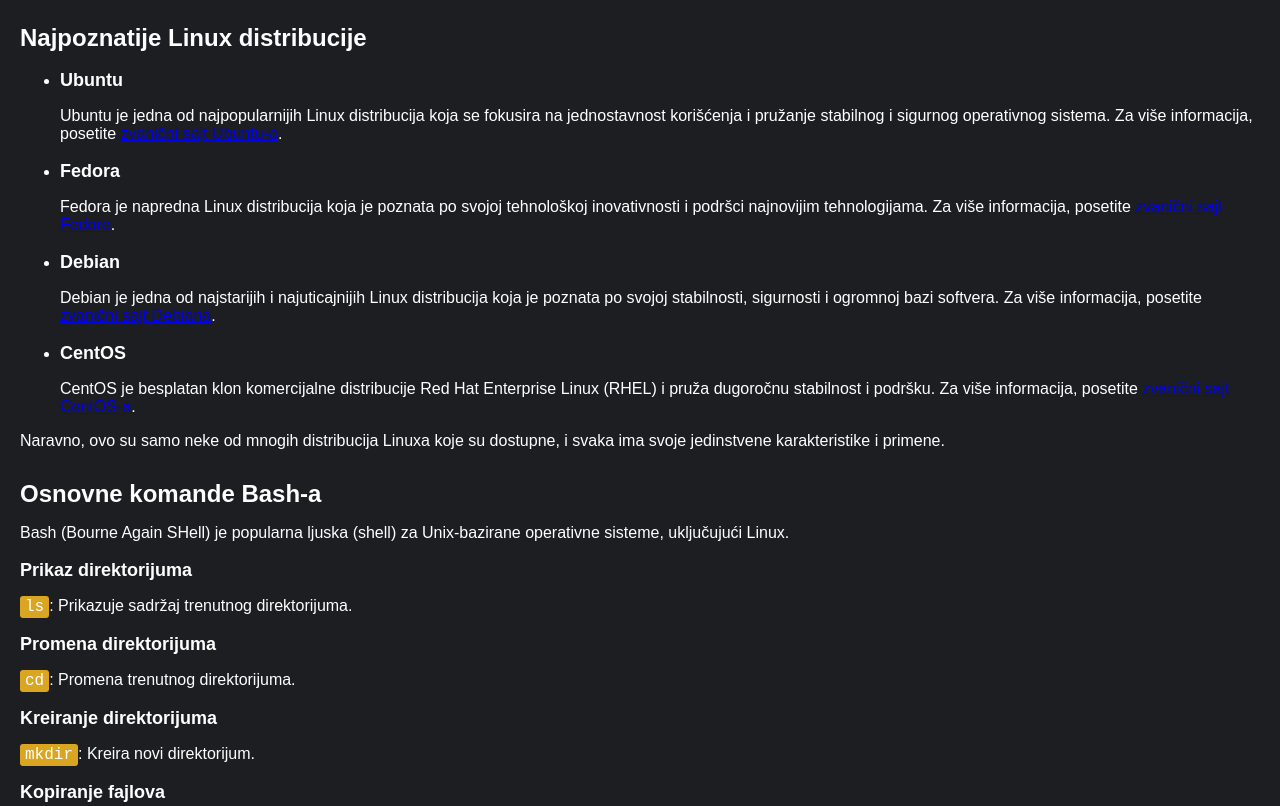
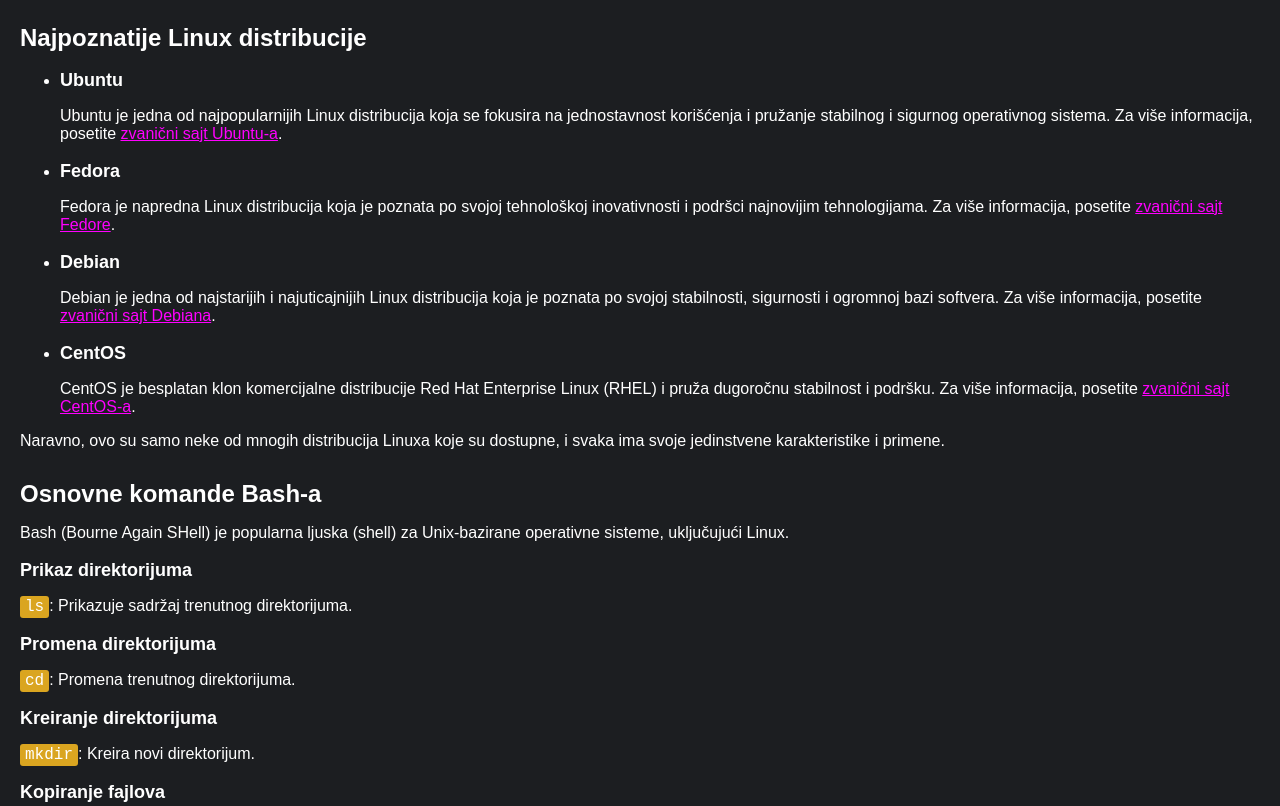
Before and after one commit to vnsgzX/vnsgzX.github.io, a plain HTML site: page index.html in a window 1280 px wide. Shown: the part 1540-2346 px from the top of the page. Drawn offline with Linux system fonts and the light colour scheme.

Commit message:
Update index.html

```diff
--- a/index.html
+++ b/index.html
@@ -5,6 +5,11 @@
   <title>Osnovno o Linuxu</title>
   <link rel="stylesheet" type="text/css" href="style.css">
   <link rel="icon" href="linux.png" type="image/x-icon">
+  <style>
+    a {
+      color: magenta;
+    }
+  </style>
 </head>
 <body>
   <header>
@@ -62,19 +67,19 @@
           <ul>
             <li>
               <h3>Ubuntu</h3>
-              <p>Ubuntu je jedna od najpopularnijih Linux distribucija koja se fokusira na jednostavnost korišćenja i pružanje stabilnog i sigurnog operativnog sistema. Za više informacija, posetite <a href="https://ubuntu.com" color="magenta">zvanični sajt Ubuntu-a</a>.</p>
+              <p>Ubuntu je jedna od najpopularnijih Linux distribucija koja se fokusira na jednostavnost korišćenja i pružanje stabilnog i sigurnog operativnog sistema. Za više informacija, posetite <a href="https://ubuntu.com">zvanični sajt Ubuntu-a</a>.</p>
             </li>
             <li>
               <h3>Fedora</h3>
-              <p>Fedora je napredna Linux distribucija koja je poznata po svojoj tehnološkoj inovativnosti i podršci najnovijim tehnologijama. Za više informacija, posetite <a href="https://getfedora.org" color="magenta">zvanični sajt Fedore</a>.</p>
+              <p>Fedora je napredna Linux distribucija koja je poznata po svojoj tehnološkoj inovativnosti i podršci najnovijim tehnologijama. Za više informacija, posetite <a href="https://getfedora.org">zvanični sajt Fedore</a>.</p>
             </li>
             <li>
               <h3>Debian</h3>
-              <p>Debian je jedna od najstarijih i najuticajnijih Linux distribucija koja je poznata po svojoj stabilnosti, sigurnosti i ogromnoj bazi softvera. Za više informacija, posetite <a href="https://www.debian.org" color="magenta">zvanični sajt Debiana</a>.</p>
+              <p>Debian je jedna od najstarijih i najuticajnijih Linux distribucija koja je poznata po svojoj stabilnosti, sigurnosti i ogromnoj bazi softvera. Za više informacija, posetite <a href="https://www.debian.org">zvanični sajt Debiana</a>.</p>
             </li>
             <li>
               <h3>CentOS</h3>
-              <p>CentOS je besplatan klon komercijalne distribucije Red Hat Enterprise Linux (RHEL) i pruža dugoročnu stabilnost i podršku. Za više informacija, posetite <a href="https://www.centos.org" color="magenta">zvanični sajt CentOS-a</a>.</p>
+              <p>CentOS je besplatan klon komercijalne distribucije Red Hat Enterprise Linux (RHEL) i pruža dugoročnu stabilnost i podršku. Za više informacija, posetite <a href="https://www.centos.org">zvanični sajt CentOS-a</a>.</p>
             </li>
           </ul>
           <p>Naravno, ovo su samo neke od mnogih distribucija Linuxa koje su dostupne, i svaka ima svoje jedinstvene karakteristike i primene.</p>
@@ -144,7 +149,7 @@
             <li><em>Velika zajednica korisnika i razvojnih timova</em></li>
           </ul>
           <img src="desktop.jpg" alt="elementaryOS" style="max-width: 1024px; max-height: 512px;" class="image">
-          <p>Za više informacija o elementary OS distribuciji, posetite <a href="https://elementary.io" target="_blank">zvanični sajt elementary OS-a</a>.</p>
+          <p>Za više informacija o elementary OS distribuciji, posetite <a href="https://elementary.io">zvanični sajt elementary OS-a</a>.</p>
         </section>
 
       </main>
```
